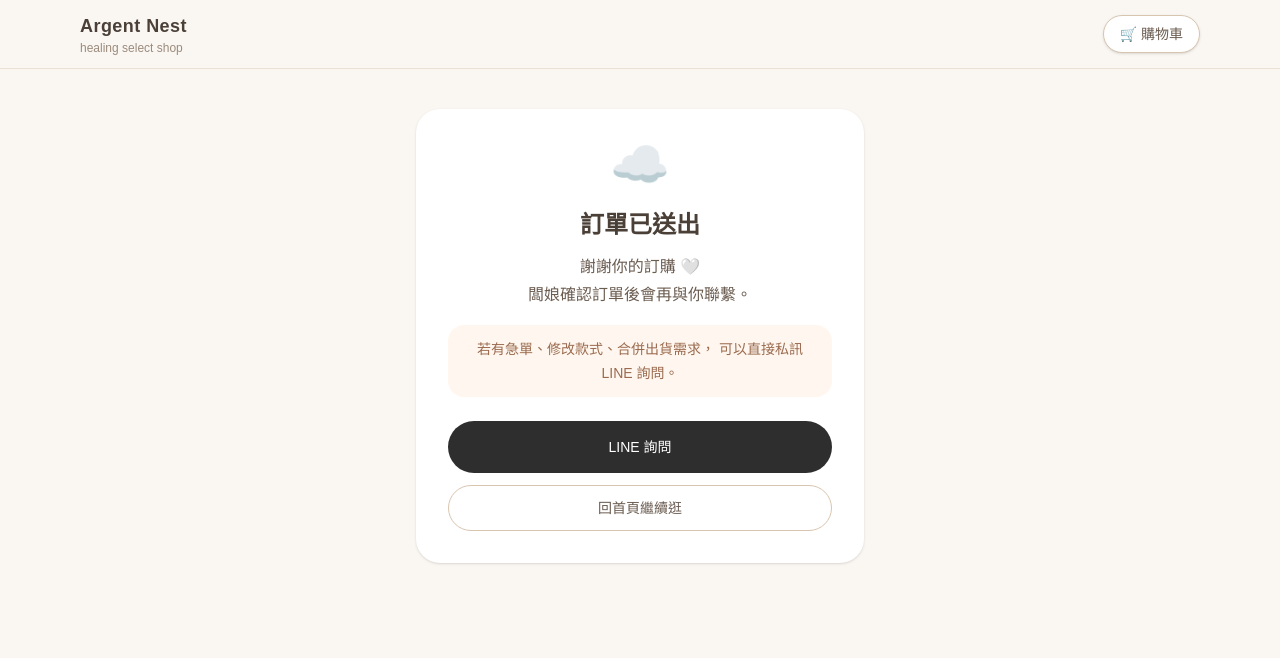
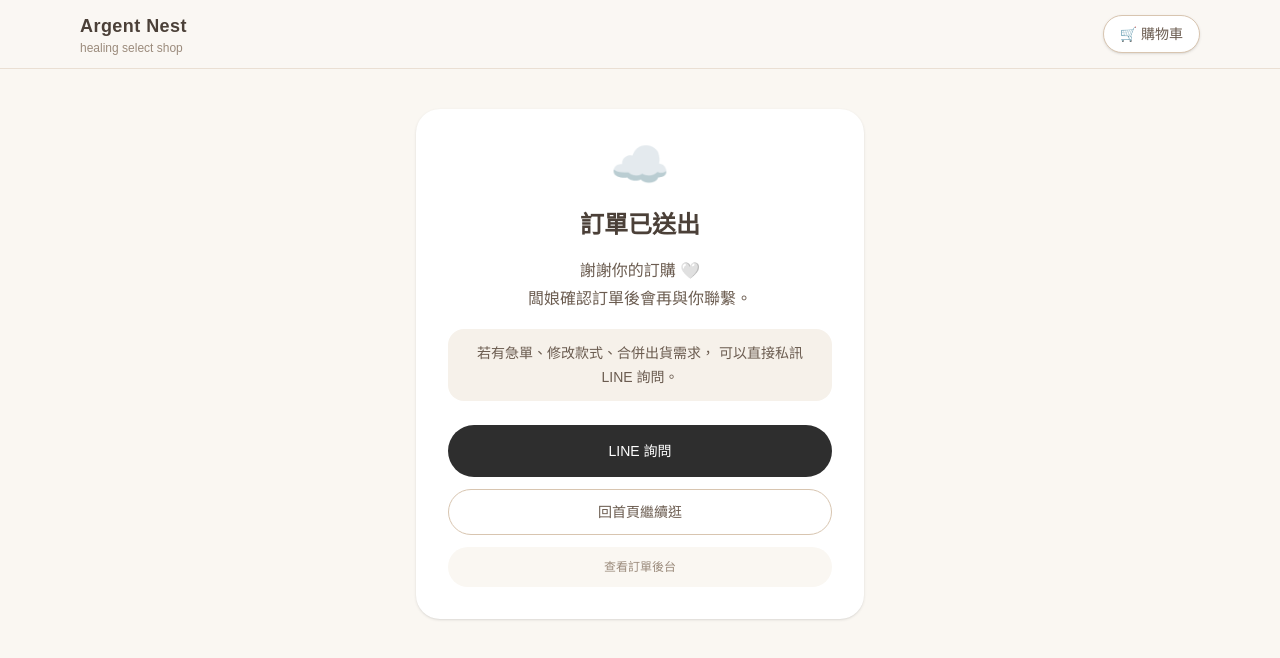
Before and after one commit to baby0965668563-coder/argent-nest, a Next.js app: page /order-success in a window 1280 px wide. Shown: the top 658 px of the page. Built offline with nearby package versions, Linux system fonts and the light colour scheme.

Commit message:
Update page.tsx

```diff
--- a/app/order-success/page.tsx
+++ b/app/order-success/page.tsx
@@ -1,9 +1,12 @@
 "use client";
 
-import { useRouter } from "next/navigation";
+import { useRouter, useSearchParams } from "next/navigation";
 
 export default function OrderSuccessPage() {
   const router = useRouter();
+  const searchParams = useSearchParams();
+
+  const orderId = searchParams.get("id");
 
   return (
     <main className="min-h-screen bg-[#faf7f2] px-4 py-10">
@@ -14,13 +17,21 @@ export default function OrderSuccessPage() {
           訂單已送出
         </h1>
 
-        <p className="mt-3 leading-7 text-[#6b5c50]">
+        {orderId && (
+          <div className="mt-4 rounded-2xl bg-[#fff7ef] px-4 py-3 text-sm text-[#9b6b4f]">
+            訂單編號：
+            <br />
+            <span className="break-all font-medium">{orderId}</span>
+          </div>
+        )}
+
+        <p className="mt-4 leading-7 text-[#6b5c50]">
           謝謝你的訂購 🤍
           <br />
           闆娘確認訂單後會再與你聯繫。
         </p>
 
-        <p className="mt-4 rounded-2xl bg-[#fff7ef] px-4 py-3 text-sm leading-6 text-[#9b6b4f]">
+        <p className="mt-4 rounded-2xl bg-[#f6f1ea] px-4 py-3 text-sm leading-6 text-[#6b5c50]">
           若有急單、修改款式、合併出貨需求，
           可以直接私訊 LINE 詢問。
         </p>
@@ -41,6 +52,14 @@ export default function OrderSuccessPage() {
           >
             回首頁繼續逛
           </button>
+
+          <button
+            type="button"
+            onClick={() => router.push("/admin/orders")}
+            className="w-full rounded-full bg-[#faf7f2] py-3 text-xs text-[#9b8b7c]"
+          >
+            查看訂單後台
+          </button>
         </div>
       </div>
     </main>
```
